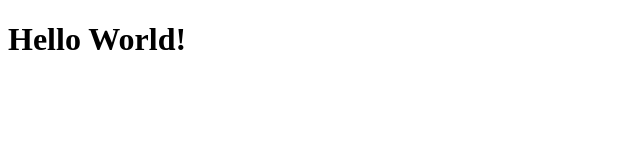
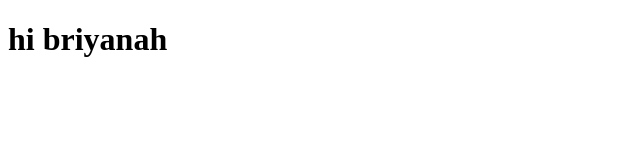
Before and after one commit to angellv23/my-personal-website, a plain HTML site: page index.html in a window 1280 px wide. Shown: the whole page, without its empty margins (0-640 px from the left). Drawn offline with Linux system fonts and the light colour scheme.

```diff
--- a/index.html
+++ b/index.html
@@ -5,6 +5,6 @@
     <title>My Personal Website</title>
   </head>
   <body>
-    <h1>Hello World!</h1>
+    <h1>hi briyanah</h1>
   </body>
 </html>
```
